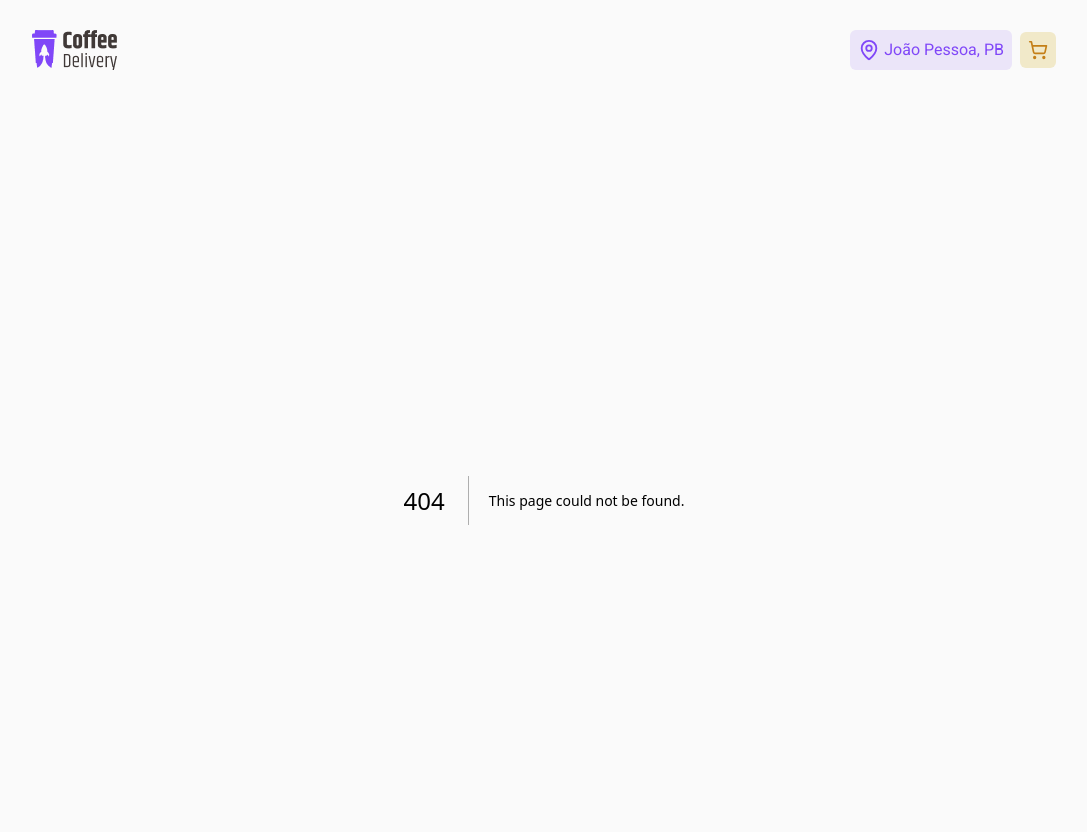
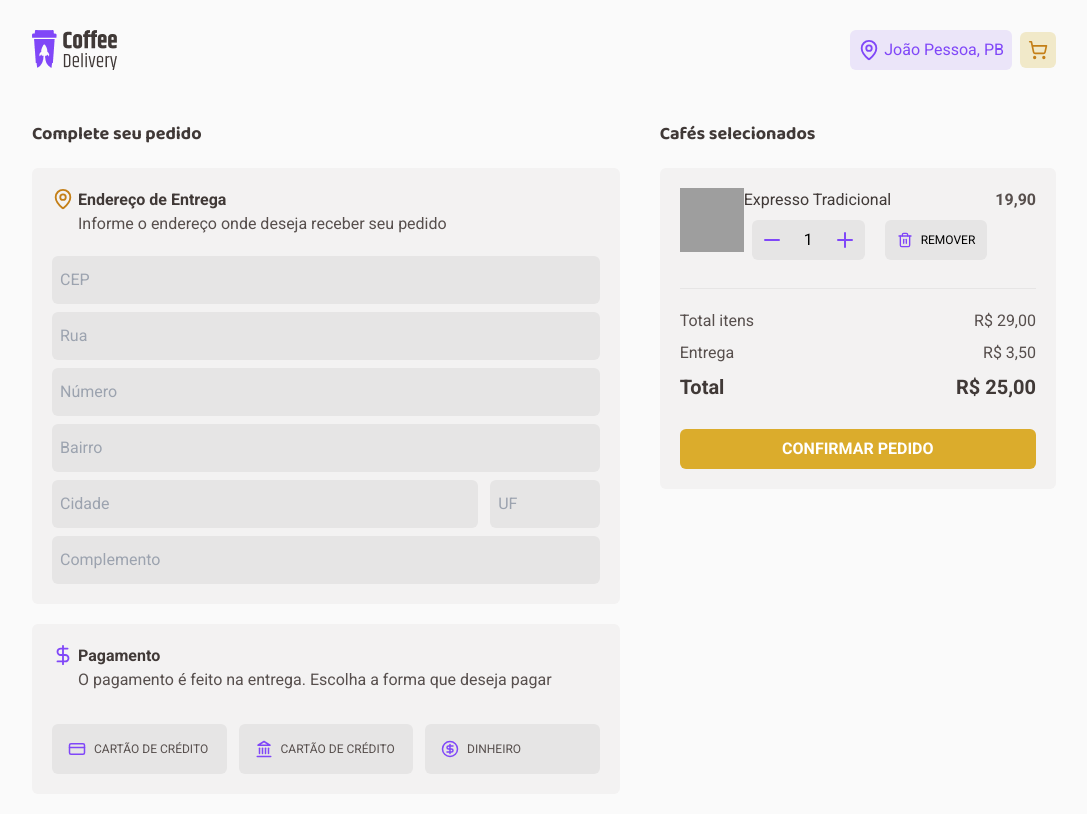
Before and after one commit to felipems1/coffee-delivery, a Next.js app: page /checkout in a window 1280 px wide. Before the commit this address had no page. Shown: the top 832 px of the page, without its empty margins (96-1183 px from the left). Built offline with nearby package versions, Linux system fonts and the light colour scheme; grey boxes are pictures that could not be loaded.

Commit message:
feat: add initial checkout page

```diff
--- a/src/app/(home)/page.tsx
+++ b/src/app/(home)/page.tsx
@@ -8,7 +8,7 @@ export default function Home() {
   return (
     <main className="sm:py-12 lg:mx-auto lg:max-w-5xl">
       <div className="lg:flex lg:items-center lg:justify-between">
-        <div className="flex max-w-[90vw] flex-col justify-center pl-10 lg:max-w-[60%] lg:pl-0">
+        <div className="flex max-w-[90vw] flex-col justify-center pl-5 lg:max-w-[60%] lg:pl-0">
           <h1 className={`${baloo.className} text-title text-4xl sm:text-5xl`}>
             Encontre o café perfeito para qualquer hora do dia
           </h1>
@@ -57,7 +57,7 @@ export default function Home() {
         </div>
       </div>
 
-      <div className="mt-12 flex flex-col space-y-10 pl-10 lg:pl-0">
+      <div className="mt-12 flex flex-col space-y-10 pl-5 lg:pl-0">
         <h1 className={`${baloo.className} text-3xl text-base-subtitle`}>
           Nossos cafés
         </h1>
--- /dev/null
+++ b/src/app/checkout/page.tsx
@@ -0,0 +1,173 @@
+import {
+  CircleDollarSign,
+  CreditCard,
+  DollarSign,
+  Landmark,
+  MapPin,
+  Trash2,
+} from 'lucide-react'
+import { baloo } from '../layout'
+import Image from 'next/image'
+import { ProductCounter } from '@/components/product-counter'
+
+export default function CheckoutPage() {
+  return (
+    <div className="gap-10 px-5 pb-5 lg:mx-auto lg:flex lg:w-full lg:max-w-5xl lg:justify-between lg:px-0">
+      <div className="flex-1">
+        <h2 className={`${baloo.className} mt-5 text-lg text-base-subtitle`}>
+          Complete seu pedido
+        </h2>
+        <div className="mt-5 max-w-[90vw] rounded-md bg-base-card p-5">
+          <div className="flex gap-1">
+            <MapPin className="text-yellow-dark" size={22} />
+            <div className="flex flex-col">
+              <h3 className="font-bold text-base-subtitle">
+                Endereço de Entrega
+              </h3>
+              <p className="text-base-text">
+                Informe o endereço onde deseja receber seu pedido
+              </p>
+            </div>
+          </div>
+
+          <div className="mt-5 grid grid-cols-1 gap-2">
+            <input
+              type="text"
+              placeholder="CEP"
+              className="rounded-md bg-base-button px-2 py-3 outline-yellow"
+            />
+            <input
+              type="text"
+              placeholder="Rua"
+              className="rounded-md bg-base-button px-2 py-3 outline-yellow"
+            />
+            <input
+              type="text"
+              placeholder="Número"
+              className="rounded-md bg-base-button px-2 py-3 outline-yellow"
+            />
+            <input
+              type="text"
+              placeholder="Bairro"
+              className="rounded-md bg-base-button px-2 py-3 outline-yellow"
+            />
+            <div className="flex w-full justify-between gap-3">
+              <input
+                type="text"
+                placeholder="Cidade"
+                className="w-full max-w-[80%] rounded-md bg-base-button px-2 py-3 outline-yellow"
+              />
+              <input
+                type="text"
+                placeholder="UF"
+                className="max-w-[20%] rounded-md bg-base-button px-2 py-3 outline-yellow"
+              />
+            </div>
+            <input
+              type="text"
+              placeholder="Complemento"
+              className="rounded-md bg-base-button px-2 py-3 outline-yellow"
+            />
+          </div>
+        </div>
+
+        <div className="mt-5 flex max-w-[90vw] flex-col gap-3 rounded-md bg-base-card p-5">
+          <div className="flex gap-1">
+            <DollarSign className="text-purple" size={22} />
+            <div className="flex flex-col">
+              <h3 className="font-bold text-base-subtitle">Pagamento</h3>
+              <p className="text-base-text">
+                O pagamento é feito na entrega. Escolha a forma que deseja pagar
+              </p>
+            </div>
+          </div>
+          <div className="mt-5 flex flex-col gap-3 lg:flex-row">
+            <label
+              htmlFor=""
+              className="flex items-center gap-2 rounded-md bg-base-button p-4 lg:w-full"
+            >
+              <input type="radio" name="" id="" className="hidden" />
+              <CreditCard className="text-purple" size={18} />
+              <span className="uppercase text-base-text lg:text-xs">
+                Cartão de crédito
+              </span>
+            </label>
+
+            <label
+              htmlFor=""
+              className="flex items-center gap-2 rounded-md bg-base-button p-4 lg:w-full"
+            >
+              <input type="radio" name="" id="" className="hidden" />
+              <Landmark className="text-purple" size={18} />
+              <span className="uppercase text-base-text lg:text-xs">
+                Cartão de crédito
+              </span>
+            </label>
+
+            <label
+              htmlFor=""
+              className="flex items-center gap-2 rounded-md bg-base-button p-4 lg:w-full"
+            >
+              <input type="radio" name="" id="" className="hidden" />
+              <CircleDollarSign className="text-purple" size={18} />
+              <span className="uppercase text-base-text lg:text-xs">
+                Dinheiro
+              </span>
+            </label>
+          </div>
+        </div>
+      </div>
+
+      <div>
+        <h2 className={`${baloo.className} mt-5 text-lg text-base-subtitle`}>
+          Cafés selecionados
+        </h2>
+
+        <div className="mt-5 max-w-[90vw] rounded-md bg-base-card p-5">
+          <div className="flex justify-between border-b border-base-button pb-5">
+            <div className="relative h-16 w-16">
+              <Image src="/expresso.png" alt="" fill />
+            </div>
+
+            <div className="flex flex-col">
+              <h2 className="text-base-subtitle">Expresso Tradicional</h2>
+              <div className="flex items-center gap-5 rounded-md px-2 py-2">
+                <ProductCounter />
+
+                <div className="flex items-center gap-2 rounded-md bg-base-button p-3">
+                  <Trash2 className="text-purple" size={16} />
+                  <span className="hidden text-xs uppercase lg:block">
+                    Remover
+                  </span>
+                </div>
+              </div>
+            </div>
+
+            <h2 className="font-bold text-base-text">19,90</h2>
+          </div>
+
+          <div className="mt-5 flex flex-col gap-2">
+            <div className="flex justify-between text-base-text">
+              <h2>Total itens</h2>
+              <span>R$ 29,00</span>
+            </div>
+
+            <div className="flex justify-between text-base-text">
+              <h2>Entrega</h2>
+              <span>R$ 3,50</span>
+            </div>
+
+            <div className="flex justify-between text-xl font-bold text-base-subtitle">
+              <h2>Total</h2>
+              <span>R$ 25,00</span>
+            </div>
+
+            <button className="text-md mt-5 rounded-md bg-yellow py-2 font-semibold uppercase text-white hover:bg-yellow-dark">
+              Confirmar pedido
+            </button>
+          </div>
+        </div>
+      </div>
+    </div>
+  )
+}
--- a/src/components/header.tsx
+++ b/src/components/header.tsx
@@ -3,7 +3,7 @@ import Image from 'next/image'
 
 export function Header() {
   return (
-    <header className="flex h-[100px] w-full items-center justify-between px-10 lg:mx-auto lg:max-w-5xl lg:px-0">
+    <header className="flex h-[100px] w-full items-center justify-between px-5 lg:mx-auto lg:max-w-5xl lg:px-0">
       <Image
         src="/logo.png"
         alt="Logo do coffee delivery"
--- a/src/components/product-card.tsx
+++ b/src/components/product-card.tsx
@@ -1,7 +1,8 @@
 import { baloo } from '@/app/layout'
 import { Product } from '@/types/product'
-import { Minus, Plus, ShoppingCart } from 'lucide-react'
+import { ShoppingCart } from 'lucide-react'
 import Image from 'next/image'
+import { ProductCounter } from './product-counter'
 
 interface ProductCardProps {
   product: Product
@@ -33,11 +34,7 @@ export function ProductCard({ product }: ProductCardProps) {
         </div>
 
         <div className="flex items-center gap-4">
-          <div className="flex gap-5 rounded-md bg-base-button px-2 py-2">
-            <Minus className="text-purple" />
-            <span>1</span>
-            <Plus className="text-purple" />
-          </div>
+          <ProductCounter />
 
           <div className="rounded-md bg-purple-dark p-2">
             <ShoppingCart className="text-white" />
--- /dev/null
+++ b/src/components/product-counter.tsx
@@ -0,0 +1,11 @@
+import { Minus, Plus } from 'lucide-react'
+
+export function ProductCounter() {
+  return (
+    <div className="flex gap-5 rounded-md bg-base-button p-2">
+      <Minus className="text-purple" />
+      <span>1</span>
+      <Plus className="text-purple" />
+    </div>
+  )
+}
```
